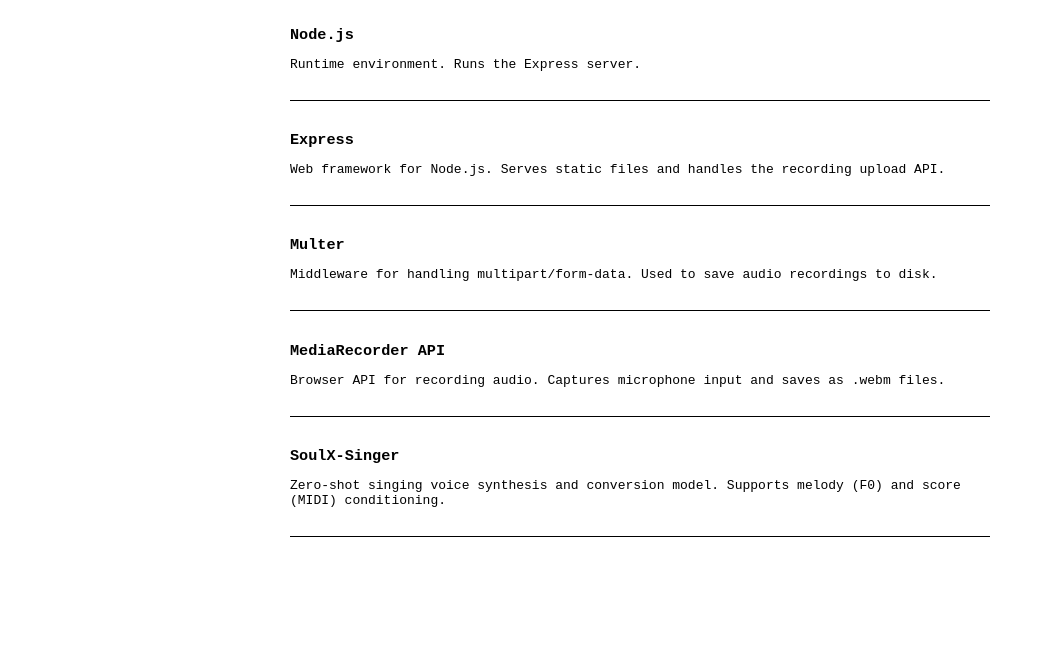
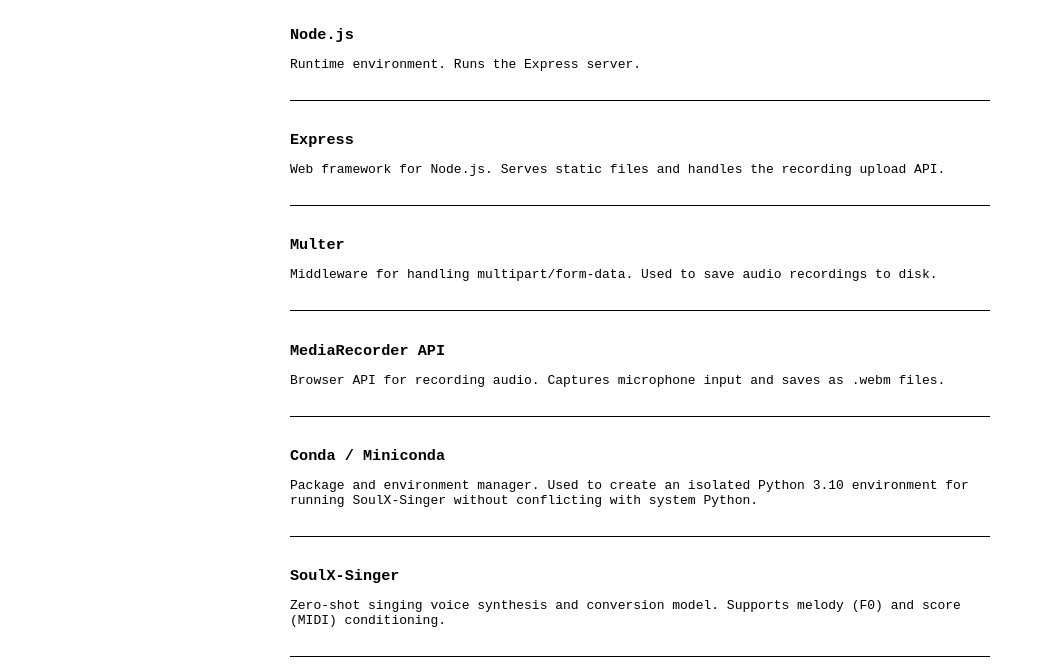
Before and after one commit to m411h3wL/carusocough, a website: page public/techstack.html in a window 1280 px wide. Shown: the part 125-790 px from the top of the page, without its empty margins (0-1042 px from the left). Drawn offline with Linux system fonts and the light colour scheme.

Commit message:
Add Conda to tech stack

```diff
--- a/public/techstack.html
+++ b/public/techstack.html
@@ -39,6 +39,11 @@
   </div>
 
   <div class="post">
+    <h3>Conda / Miniconda</h3>
+    <p>Package and environment manager. Used to create an isolated Python 3.10 environment for running SoulX-Singer without conflicting with system Python.</p>
+  </div>
+
+  <div class="post">
     <h3>SoulX-Singer</h3>
     <p>Zero-shot singing voice synthesis and conversion model. Supports melody (F0) and score (MIDI) conditioning.</p>
   </div>
```
